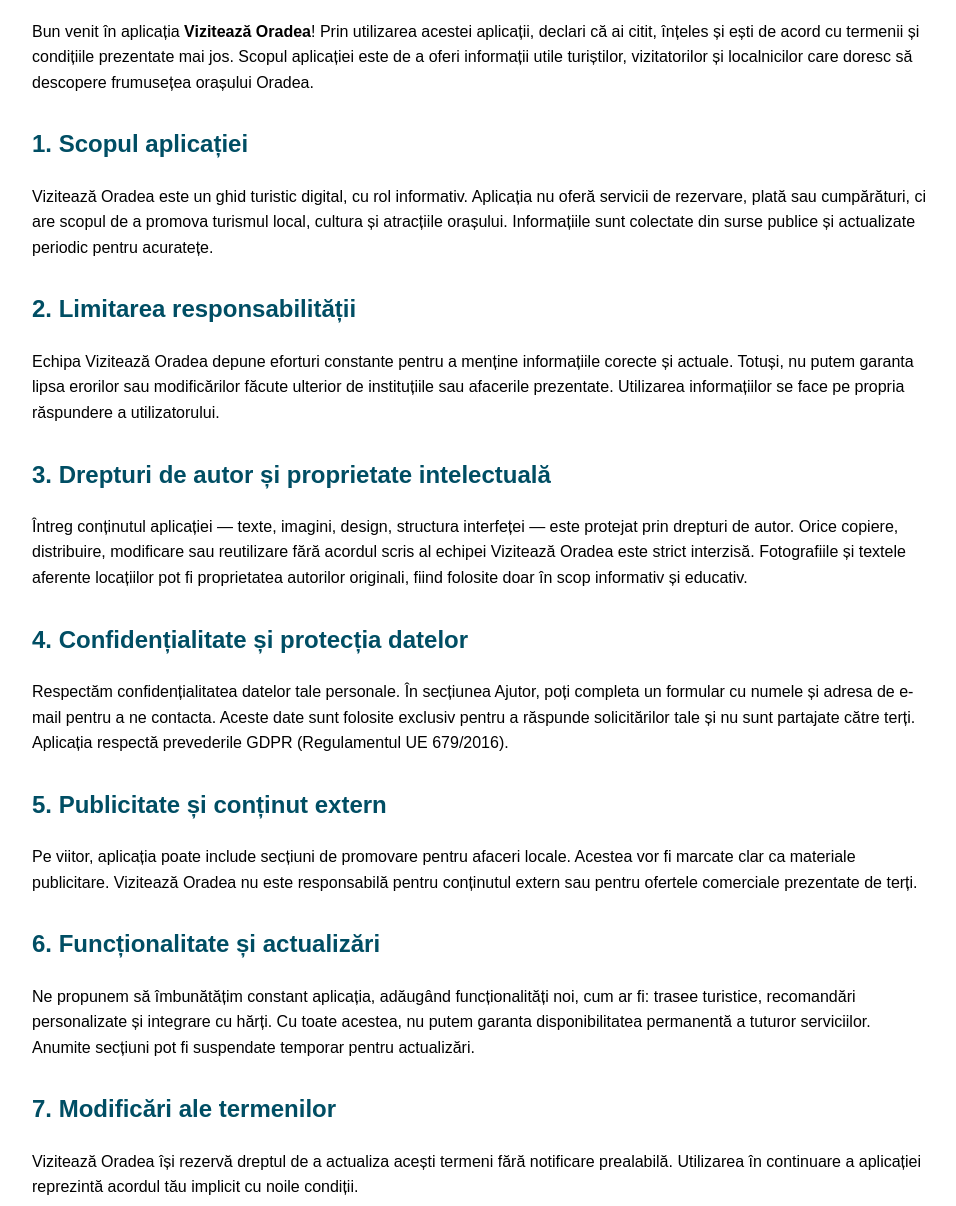
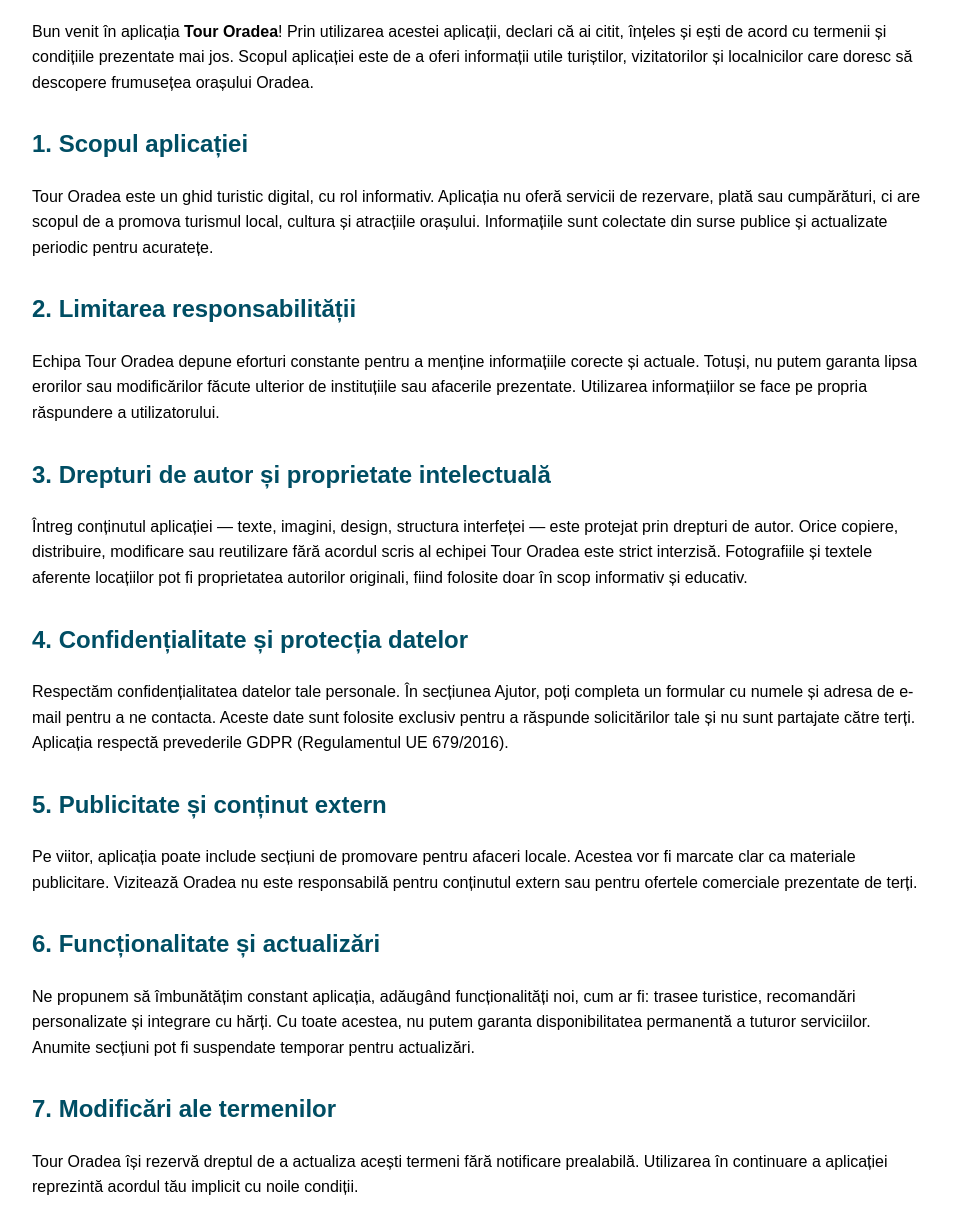
Before and after one commit to lelexdarius/viziteaza-oradea-termeni, a plain HTML site: page index.html in a window 1280 px wide. Shown: the part 94-1300 px from the top of the page, without its empty margins (8-964 px from the left). Drawn offline with Linux system fonts and the light colour scheme.

Commit message:
Update index.html

```diff
--- a/index.html
+++ b/index.html
@@ -2,7 +2,7 @@
 <html lang="ro">
 <head>
 <meta charset="UTF-8">
-<title>Termeni și Condiții - Vizitează Oradea</title>
+<title>Termeni și Condiții - Tour Oradea</title>
 <style>
 body { font-family: Arial, sans-serif; line-height: 1.6; margin: 40px; max-width: 900px; }
 h1 { color: #004E64; }
@@ -14,16 +14,16 @@
 
 <h1>Termeni și Condiții de utilizare</h1>
 
-<p>Bun venit în aplicația <strong>Vizitează Oradea</strong>! Prin utilizarea acestei aplicații, declari că ai citit, înțeles și ești de acord cu termenii și condițiile prezentate mai jos. Scopul aplicației este de a oferi informații utile turiștilor, vizitatorilor și localnicilor care doresc să descopere frumusețea orașului Oradea.</p>
+<p>Bun venit în aplicația <strong>Tour Oradea</strong>! Prin utilizarea acestei aplicații, declari că ai citit, înțeles și ești de acord cu termenii și condițiile prezentate mai jos. Scopul aplicației este de a oferi informații utile turiștilor, vizitatorilor și localnicilor care doresc să descopere frumusețea orașului Oradea.</p>
 
 <h2>1. Scopul aplicației</h2>
-<p>Vizitează Oradea este un ghid turistic digital, cu rol informativ. Aplicația nu oferă servicii de rezervare, plată sau cumpărături, ci are scopul de a promova turismul local, cultura și atracțiile orașului. Informațiile sunt colectate din surse publice și actualizate periodic pentru acuratețe.</p>
+<p>Tour Oradea este un ghid turistic digital, cu rol informativ. Aplicația nu oferă servicii de rezervare, plată sau cumpărături, ci are scopul de a promova turismul local, cultura și atracțiile orașului. Informațiile sunt colectate din surse publice și actualizate periodic pentru acuratețe.</p>
 
 <h2>2. Limitarea responsabilității</h2>
-<p>Echipa Vizitează Oradea depune eforturi constante pentru a menține informațiile corecte și actuale. Totuși, nu putem garanta lipsa erorilor sau modificărilor făcute ulterior de instituțiile sau afacerile prezentate. Utilizarea informațiilor se face pe propria răspundere a utilizatorului.</p>
+<p>Echipa Tour Oradea depune eforturi constante pentru a menține informațiile corecte și actuale. Totuși, nu putem garanta lipsa erorilor sau modificărilor făcute ulterior de instituțiile sau afacerile prezentate. Utilizarea informațiilor se face pe propria răspundere a utilizatorului.</p>
 
 <h2>3. Drepturi de autor și proprietate intelectuală</h2>
-<p>Întreg conținutul aplicației — texte, imagini, design, structura interfeței — este protejat prin drepturi de autor. Orice copiere, distribuire, modificare sau reutilizare fără acordul scris al echipei Vizitează Oradea este strict interzisă. Fotografiile și textele aferente locațiilor pot fi proprietatea autorilor originali, fiind folosite doar în scop informativ și educativ.</p>
+<p>Întreg conținutul aplicației — texte, imagini, design, structura interfeței — este protejat prin drepturi de autor. Orice copiere, distribuire, modificare sau reutilizare fără acordul scris al echipei Tour Oradea este strict interzisă. Fotografiile și textele aferente locațiilor pot fi proprietatea autorilor originali, fiind folosite doar în scop informativ și educativ.</p>
 
 <h2>4. Confidențialitate și protecția datelor</h2>
 <p>Respectăm confidențialitatea datelor tale personale. În secțiunea Ajutor, poți completa un formular cu numele și adresa de e-mail pentru a ne contacta. Aceste date sunt folosite exclusiv pentru a răspunde solicitărilor tale și nu sunt partajate către terți. Aplicația respectă prevederile GDPR (Regulamentul UE 679/2016).</p>
@@ -35,12 +35,12 @@
 <p>Ne propunem să îmbunătățim constant aplicația, adăugând funcționalități noi, cum ar fi: trasee turistice, recomandări personalizate și integrare cu hărți. Cu toate acestea, nu putem garanta disponibilitatea permanentă a tuturor serviciilor. Anumite secțiuni pot fi suspendate temporar pentru actualizări.</p>
 
 <h2>7. Modificări ale termenilor</h2>
-<p>Vizitează Oradea își rezervă dreptul de a actualiza acești termeni fără notificare prealabilă. Utilizarea în continuare a aplicației reprezintă acordul tău implicit cu noile condiții.</p>
+<p>Tour Oradea își rezervă dreptul de a actualiza acești termeni fără notificare prealabilă. Utilizarea în continuare a aplicației reprezintă acordul tău implicit cu noile condiții.</p>
 
 <h2>8. Contact</h2>
 <p>Pentru întrebări, sugestii sau sesizări, ne poți contacta prin secțiunea Ajutor din aplicație. Îți vom răspunde în cel mai scurt timp posibil, de regulă în maximum 24 de ore.</p>
 
-<footer>— Vizitează Oradea © 2025 —</footer>
+<footer>— Tour Oradea © 2025 —</footer>
 
 </body>
 </html>
```
